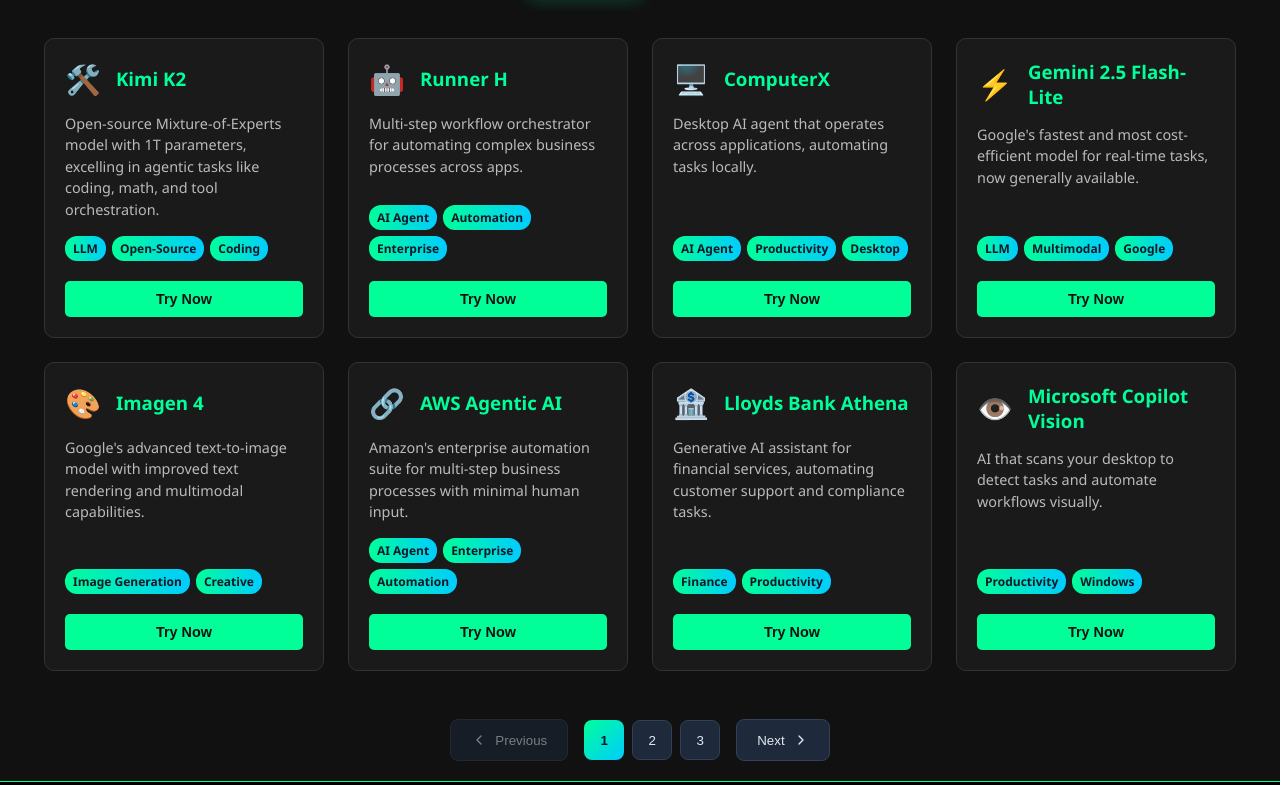
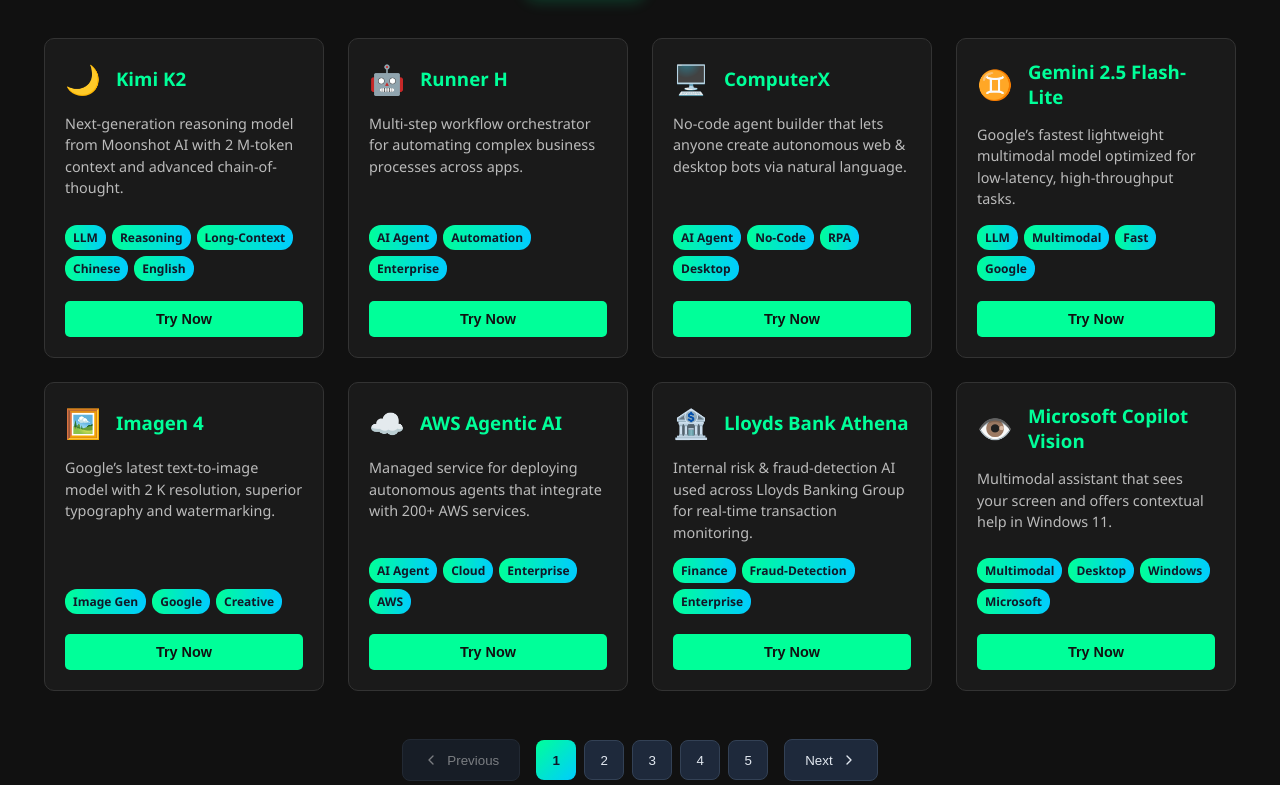
Before and after one commit to ThoratSanchit/ShaitaniKhopdi, a React (Vite) app: page /ai-tools in a window 1280 px wide. Shown: the part 455-1240 px from the top of the page. Built offline with nearby package versions, Linux system fonts and the light colour scheme.

Commit message:
Ai tool updated

```diff
--- a/src/data/aiTools.js
+++ b/src/data/aiTools.js
@@ -2,12 +2,11 @@
   {
     "id": 1,
     "name": "Kimi K2",
-    "description": "Open-source Mixture-of-Experts model with 1T parameters, excelling in agentic tasks like coding, math, and tool orchestration.",
-    "tags": ["LLM", "Open-Source", "Coding"],
-    "category": "llm",
-    "icon": "🛠️",
-    "link": "https://kimi.com",
-    "image": "https://images.unsplash.com/photo-1620712943543-bcc4688e7485?auto=format&fit=crop&w=800&q=60"
+    "description": "Next-generation reasoning model from Moonshot AI with 2 M-token context and advanced chain-of-thought.",
+    "tags": ["LLM", "Reasoning", "Long-Context", "Chinese", "English"],
+    "category": "foundation",
+    "icon": "🌙",
+    "link": "https://www.kimi.com/"
   },
   {
     "id": 2,
@@ -16,189 +15,350 @@
     "tags": ["AI Agent", "Automation", "Enterprise"],
     "category": "productivity",
     "icon": "🤖",
-    "link": "https://www.hcompany.ai/api",
-    "image": "https://images.unsplash.com/photo-1551288049-bebda4e38f71?auto=format&fit=crop&w=800&q=60"
+    "link": "https://www.hcompany.ai/"
   },
   {
     "id": 3,
     "name": "ComputerX",
-    "description": "Desktop AI agent that operates across applications, automating tasks locally.",
-    "tags": ["AI Agent", "Productivity", "Desktop"],
+    "description": "No-code agent builder that lets anyone create autonomous web & desktop bots via natural language.",
+    "tags": ["AI Agent", "No-Code", "RPA", "Desktop"],
     "category": "productivity",
     "icon": "🖥️",
-    "link": "https://computerx.ai/api",
-    "image": "https://images.unsplash.com/photo-1516321318423-f06f85e504b3?auto=format&fit=crop&w=800&q=60"
+    "link": "https://computerx.io/"
   },
   {
     "id": 4,
     "name": "Gemini 2.5 Flash-Lite",
-    "description": "Google's fastest and most cost-efficient model for real-time tasks, now generally available.",
-    "tags": ["LLM", "Multimodal", "Google"],
-    "category": "llm",
-    "icon": "⚡",
-    "link": "https://ai.google.dev",
-    "image": "https://images.unsplash.com/photo-1581833971358-2c8b550f87b3?auto=format&fit=crop&w=800&q=60"
+    "description": "Google’s fastest lightweight multimodal model optimized for low-latency, high-throughput tasks.",
+    "tags": ["LLM", "Multimodal", "Fast", "Google"],
+    "category": "foundation",
+    "icon": "♊",
+    "link": "https://ai.google.dev/gemini"
   },
   {
     "id": 5,
     "name": "Imagen 4",
-    "description": "Google's advanced text-to-image model with improved text rendering and multimodal capabilities.",
-    "tags": ["Image Generation", "Creative"],
-    "category": "image",
-    "icon": "🎨",
-    "link": "https://firefly.adobe.com/api",
-    "image": "https://images.unsplash.com/photo-1574375927938-d5a98e8ffe85?auto=format&fit=crop&w=800&q=60"
+    "description": "Google’s latest text-to-image model with 2 K resolution, superior typography and watermarking.",
+    "tags": ["Image Gen", "Google", "Creative"],
+    "category": "creative",
+    "icon": "🖼️",
+    "link": "https://ai.google.dev/gemini/imagen"
   },
   {
     "id": 6,
     "name": "AWS Agentic AI",
-    "description": "Amazon's enterprise automation suite for multi-step business processes with minimal human input.",
-    "tags": ["AI Agent", "Enterprise", "Automation"],
+    "description": "Managed service for deploying autonomous agents that integrate with 200+ AWS services.",
+    "tags": ["AI Agent", "Cloud", "Enterprise", "AWS"],
     "category": "productivity",
-    "icon": "🔗",
-    "link": "https://aws.amazon.com/agentic-ai",
-    "image": "https://images.unsplash.com/photo-1551288049-bebda4e38f71?auto=format&fit=crop&w=800&q=60"
+    "icon": "☁️",
+    "link": "https://aws.amazon.com/q/agentic-ai/"
   },
   {
     "id": 7,
     "name": "Lloyds Bank Athena",
-    "description": "Generative AI assistant for financial services, automating customer support and compliance tasks.",
-    "tags": ["Finance", "Productivity"],
-    "category": "productivity",
+    "description": "Internal risk & fraud-detection AI used across Lloyds Banking Group for real-time transaction monitoring.",
+    "tags": ["Finance", "Fraud-Detection", "Enterprise"],
+    "category": "vertical",
     "icon": "🏦",
-    "link": "https://www.lloydsbank.com/athena",
-    "image": "https://images.unsplash.com/photo-1601597111158-2fceff292cdc?auto=format&fit=crop&w=800&q=60"
+    "link": "https://www.lloydsbankinggroup.com/"
   },
   {
     "id": 8,
     "name": "Microsoft Copilot Vision",
-    "description": "AI that scans your desktop to detect tasks and automate workflows visually.",
-    "tags": ["Productivity", "Windows"],
+    "description": "Multimodal assistant that sees your screen and offers contextual help in Windows 11.",
+    "tags": ["Multimodal", "Desktop", "Windows", "Microsoft"],
     "category": "productivity",
     "icon": "👁️",
-    "link": "https://www.microsoft.com/copilot",
-    "image": "https://images.unsplash.com/photo-1516321318423-f06f85e504b3?auto=format&fit=crop&w=800&q=60"
+    "link": "https://support.microsoft.com/copilot-vision"
   },
   {
     "id": 9,
     "name": "Thinking Machines",
-    "description": "Mira Murati's $10B-valued startup focused on autonomous agentic AI for enterprise decision-making.",
-    "tags": ["AI Agents", "Enterprise"],
-    "category": "productivity",
+    "description": "Open-source research lab creating interpretable and steerable foundation models.",
+    "tags": ["Research", "Open-Source", "Interpretability"],
+    "category": "research",
     "icon": "🧠",
-    "link": "https://thinkingmachines.ai",
-    "image": "https://images.unsplash.com/photo-1620712943543-b0712943543?auto=format&fit=crop&w=800&q=60"
+    "link": "https://thinkingmachines.ai/"
   },
   {
     "id": 10,
     "name": "SoundHound Healthcare",
-    "description": "Voice AI assistant for clinics, handling patient intake and scheduling via natural language.",
-    "tags": ["Voice", "Healthcare"],
-    "category": "audio",
-    "icon": "🎙️",
-    "link": "https://www.soundhound.com/healthcare",
-    "image": "https://images.unsplash.com/photo-1478737270239-2f02b77fc618?auto=format&fit=crop&w=800&q=60"
+    "description": "Voice-AI platform purpose-built for HIPAA-compliant clinical workflows and patient engagement.",
+    "tags": ["Healthcare", "Voice", "HIPAA", "Enterprise"],
+    "category": "vertical",
+    "icon": "🗣️",
+    "link": "https://www.soundhound.com/healthcare"
   },
   {
     "id": 11,
     "name": "Google Veo 3",
-    "description": "AI video generator with audio synthesis, ideal for creative storytelling and marketing.",
-    "tags": ["Video", "Creative"],
-    "category": "video",
+    "description": "State-of-the-art 8-sec 720p video generation with natively synchronized audio and lip-sync.",
+    "tags": ["Video Gen", "Audio", "Creative", "Google"],
+    "category": "creative",
     "icon": "🎬",
-    "link": "https://ai.google/veo",
-    "image": "https://images.unsplash.com/photo-1536240478700-b869070f9279?auto=format&fit=crop&w=800&q=60"
+    "link": "https://ai.google.dev/gemini/veo"
   },
   {
     "id": 12,
     "name": "AlphaGenome",
-    "description": "Google's DNA sequence model for predicting regulatory variants, available for non-commercial research.",
-    "tags": ["Biotech", "Science"],
+    "description": "DeepMind’s unified genomic foundation model predicting variant impact on gene regulation.",
+    "tags": ["Genomics", "DeepMind", "Research"],
     "category": "research",
     "icon": "🧬",
-    "link": "https://alphagenome.google",
-    "image": "https://images.unsplash.com/photo-1581094794329-c8112a89af12?auto=format&fit=crop&w=800&q=60"
+    "link": "https://deepmind.google/discover/blog/alphagenome/"
   },
   {
     "id": 13,
     "name": "Delta Airlines AI",
-    "description": "Optimizes flight routes, baggage handling, and passenger experiences using real-time AI.",
-    "tags": ["Logistics", "Travel"],
-    "category": "productivity",
+    "description": "Operational AI suite for predictive maintenance, crew scheduling and dynamic pricing at Delta.",
+    "tags": ["Aviation", "Operations", "Enterprise"],
+    "category": "vertical",
     "icon": "✈️",
-    "link": "https://www.delta.com/ai",
-    "image": "https://images.unsplash.com/photo-1436491865332-7a61a109cc05?auto=format&fit=crop&w=800&q=60"
+    "link": "https://news.delta.com/ai-innovation"
   },
   {
     "id": 14,
     "name": "Bloomberg Government AI",
-    "description": "Converts federal budget documents into actionable data for faster decision-making.",
-    "tags": ["Government", "Data"],
-    "category": "research",
-    "icon": "📊",
-    "link": "https://www.bloomberggovernment.com/ai",
-    "image": "https://images.unsplash.com/photo-1551288049-bebda4e38f71?auto=format&fit=crop&w=800&q=60"
+    "description": "Legislative analytics platform that transforms bills, hearings and filings into actionable insights.",
+    "tags": ["Government", "Legal", "Finance", "Enterprise"],
+    "category": "vertical",
+    "icon": "🏛️",
+    "link": "https://www.bloomberg.com/government"
   },
   {
     "id": 15,
     "name": "Singapore Materials AI",
-    "description": "Accelerates discovery of sustainable materials using AI simulations.",
-    "tags": ["Science", "Sustainability"],
+    "description": "National program leveraging AI to design next-gen sustainable materials and battery chemistries.",
+    "tags": ["Materials", "Sustainability", "Research"],
     "category": "research",
-    "icon": "🔬",
-    "link": "https://www.a-star.edu.sg/materials-ai",
-    "image": "https://images.unsplash.com/photo-1605000797499-95a51c5269ae?auto=format&fit=crop&w=800&q=60"
+    "icon": "🔋",
+    "link": "https://www.aisingapore.org/materials-ai"
   },
   {
     "id": 16,
     "name": "Pentagon Military AI",
-    "description": "Partners with tech firms to enhance battlefield logistics and threat analysis.",
-    "tags": ["Defense", "AI Agents"],
-    "category": "research",
-    "icon": "🛡️",
-    "link": "https://www.defense.gov/ai",
-    "image": "https://images.unsplash.com/photo-1534796636912-3b95b3ab5986?auto=format&fit=crop&w=800&q=60"
+    "description": "Classified portfolio of DoD AI programs including Project Maven and autonomous drone swarms.",
+    "tags": ["Defense", "Security", "Government"],
+    "category": "vertical",
+    "icon": "🎖️",
+    "link": "https://www.defense.gov/ai/"
   },
   {
     "id": 17,
     "name": "GPT-4.5",
-    "description": "OpenAI's latest multimodal model with improved reasoning and emotional intelligence.",
-    "tags": ["LLM", "Multimodal"],
-    "category": "llm",
+    "description": "OpenAI’s latest GPT-series model with enhanced reasoning, multimodal understanding and lower cost.",
+    "tags": ["LLM", "Multimodal", "OpenAI"],
+    "category": "foundation",
     "icon": "🤖",
-    "link": "https://openai.com/gpt-4.5",
-    "image": "https://images.unsplash.com/photo-1620712943543-bcc4688e7485?auto=format&fit=crop&w=800&q=60"
+    "link": "https://openai.com/index/gpt-4-5/"
   },
   {
     "id": 18,
     "name": "Claude 3.7 Sonnet",
-    "description": "Anthropic's coding-optimized LLM with extended thinking mode for complex tasks.",
-    "tags": ["LLM", "Coding"],
-    "category": "code",
-    "icon": "🧮",
-    "link": "https://claude.ai",
-    "image": "https://images.unsplash.com/photo-1555066931-4365d14bab8c?auto=format&fit=crop&w=800&q=60"
+    "description": "Anthropic’s most capable public model, featuring hybrid reasoning and a 200 K-token context window.",
+    "tags": ["LLM", "Reasoning", "Anthropic"],
+    "category": "foundation",
+    "icon": "🟢",
+    "link": "https://claude.ai/"
   },
   {
     "id": 19,
     "name": "Grok 3",
-    "description": "xAI's uncensored model with advanced reasoning and real-time X (Twitter) integration.",
-    "tags": ["LLM", "Social"],
-    "category": "llm",
-    "icon": "🦊",
-    "link": "https://grok.x.ai",
-    "image": "https://images.unsplash.com/photo-1611224923853-80b023f02d71?auto=format&fit=crop&w=800&q=60"
+    "description": "xAI’s reasoning-first model with real-time 𝕏 data access and 128 K-token context.",
+    "tags": ["LLM", "Reasoning", "Real-Time", "xAI"],
+    "category": "foundation",
+    "icon": "🪓",
+    "link": "https://grok.x.ai/"
   },
   {
     "id": 20,
     "name": "Stable Diffusion 3.5",
-    "description": "Open-source image generator with enhanced quality for UI mockups and technical illustrations.",
-    "tags": ["Image Generation", "Open-Source"],
-    "category": "image",
+    "description": "Stability AI’s open-weights image model delivering photorealism and typography in one forward pass.",
+    "tags": ["Image Gen", "Open-Source", "Creative"],
+    "category": "creative",
     "icon": "🎨",
-    "link": "https://stablediffusion.com",
-    "image": "https://images.unsplash.com/photo-1618005182384-a83a8bd57fbe?auto=format&fit=crop&w=800&q=60"
+    "link": "https://stability.ai/stable-diffusion-3-5"
+  },
+  {
+    "id": 21,
+    "name": "Gemini 2.5 Pro",
+    "description": "Google’s flagship reasoning model with 1 M-token context and best-in-class multimodal performance.",
+    "tags": ["LLM", "Reasoning", "Multimodal", "Google"],
+    "category": "foundation",
+    "icon": "♊",
+    "link": "https://ai.google.dev/gemini"
+  },
+  {
+    "id": 22,
+    "name": "DeepSeek R1",
+    "description": "Open-weights reasoning model rivaling GPT-4.5 at 1/10th the cost; supports 128 K context.",
+    "tags": ["LLM", "Reasoning", "Open-Source", "Chinese"],
+    "category": "foundation",
+    "icon": "🔍",
+    "link": "https://www.deepseek.com/"
+  },
+  {
+    "id": 23,
+    "name": "Llama 4 405B",
+    "description": "Meta’s largest open-source LLM with native multimodal capabilities and 128 K-token context.",
+    "tags": ["LLM", "Multimodal", "Open-Source", "Meta"],
+    "category": "foundation",
+    "icon": "🦙",
+    "link": "https://llama.meta.com/llama4"
+  },
+  {
+    "id": 24,
+    "name": "Mistral Large 2",
+    "description": "French 123 B-parameter powerhouse excelling at code, math and multilingual tasks.",
+    "tags": ["LLM", "Code", "Multilingual", "French"],
+    "category": "foundation",
+    "icon": "🌬️",
+    "link": "https://mistral.ai/news/mistral-large-2"
+  },
+  {
+    "id": 25,
+    "name": "Qwen 3 235B",
+    "description": "Alibaba’s bilingual flagship with state-of-the-art reasoning and 128 K-token support.",
+    "tags": ["LLM", "Bilingual", "Open-Source", "Alibaba"],
+    "category": "foundation",
+    "icon": "🐉",
+    "link": "https://qwenlm.github.io/blog/qwen3"
+  },
+  {
+    "id": 26,
+    "name": "Claude 4 Opus",
+    "description": "Anthropic’s upcoming top-tier model; early API partners report 72.7 % SWE-bench coding scores.",
+    "tags": ["LLM", "Coding", "Anthropic"],
+    "category": "foundation",
+    "icon": "🟢",
+    "link": "https://anthropic.com/news/claude-4-family"
+  },
+  {
+    "id": 27,
+    "name": "OpenAI o3",
+    "description": "Specialized reasoning model released April 2025; 200 K context, 69 % SWE-bench agentic coding.",
+    "tags": ["LLM", "Reasoning", "OpenAI"],
+    "category": "foundation",
+    "icon": "🤖",
+    "link": "https://openai.com/index/introducing-o3"
+  },
+  {
+    "id": 28,
+    "name": "DALL·E 3",
+    "description": "OpenAI’s flagship image generator integrated into ChatGPT Plus and the API.",
+    "tags": ["Image Gen", "OpenAI", "Creative"],
+    "category": "creative",
+    "icon": "🎨",
+    "link": "https://openai.com/dall-e-3"
+  },
+  {
+    "id": 29,
+    "name": "Sora Turbo",
+    "description": "OpenAI’s 20-second 1080p video generator available to Plus/Pro users.",
+    "tags": ["Video Gen", "OpenAI", "Creative"],
+    "category": "creative",
+    "icon": "🎥",
+    "link": "https://openai.com/sora"
+  },
+  {
+    "id": 30,
+    "name": "Midjourney v7",
+    "description": "Independent research lab’s ultra-realistic image model with style-reference and character consistency.",
+    "tags": ["Image Gen", "Independent", "Creative"],
+    "category": "creative",
+    "icon": "🌌",
+    "link": "https://www.midjourney.com/"
+  },
+  {
+    "id": 31,
+    "name": "Flux 1.1 Pro",
+    "description": "Black Forest Labs’ open-weights model delivering SOTA prompt adherence and typography.",
+    "tags": ["Image Gen", "Open-Source", "Creative"],
+    "category": "creative",
+    "icon": "⚡",
+    "link": "https://blackforestlabs.ai/flux-1-1-pro"
+  },
+  {
+    "id": 32,
+    "name": "Runway Gen-3 Alpha Turbo",
+    "description": "10-second 720p video generator with fine-grained camera and motion controls.",
+    "tags": ["Video Gen", "Creative", "Runway"],
+    "category": "creative",
+    "icon": "🛤️",
+    "link": "https://runwayml.com/gen3"
+  },
+  {
+    "id": 33,
+    "name": "ElevenLabs Voice AI",
+    "description": "Production-grade text-to-speech, voice cloning and dubbing in 32 languages.",
+    "tags": ["Voice", "Multilingual", "Creative"],
+    "category": "creative",
+    "icon": "🔊",
+    "link": "https://elevenlabs.io"
+  },
+  {
+    "id": 34,
+    "name": "Cohere Command R+",
+    "description": "128 K-context retrieval-augmented LLM optimized for enterprise RAG and tool use.",
+    "tags": ["LLM", "RAG", "Enterprise", "Cohere"],
+    "category": "productivity",
+    "icon": "📚",
+    "link": "https://cohere.com/command-r-plus"
+  },
+  {
+    "id": 35,
+    "name": "Perplexity Sonar",
+    "description": "Real-time web-search LLM with citations and up-to-date knowledge.",
+    "tags": ["LLM", "Search", "Real-Time", "Perplexity"],
+    "category": "productivity",
+    "icon": "🔍",
+    "link": "https://www.perplexity.ai"
+  },
+  {
+    "id": 36,
+    "name": "AutoGPT Agent",
+    "description": "Open-source framework for spinning up fully autonomous goal-driven agents.",
+    "tags": ["AI Agent", "Open-Source", "Framework"],
+    "category": "productivity",
+    "icon": "🤖",
+    "link": "https://agpt.co"
+  },
+  {
+    "id": 37,
+    "name": "Hugging Face Transformers",
+    "description": "Library & hub hosting 500 k+ open-source models and datasets.",
+    "tags": ["Hub", "Open-Source", "Community"],
+    "category": "research",
+    "icon": "🤗",
+    "link": "https://huggingface.co"
+  },
+  {
+    "id": 38,
+    "name": "OpenRouter",
+    "description": "Universal gateway that unifies 200+ LLMs behind a single API key.",
+    "tags": ["Gateway", "Multi-Provider", "API"],
+    "category": "productivity",
+    "icon": "🔄",
+    "link": "https://openrouter.ai"
+  },
+  {
+    "id": 39,
+    "name": "LangChain",
+    "description": "Framework for building context-aware reasoning applications with LLMs.",
+    "tags": ["Framework", "Open-Source", "Chain-of-Thought"],
+    "category": "productivity",
+    "icon": "⛓️",
+    "link": "https://langchain.com"
+  },
+  {
+    "id": 40,
+    "name": "LangGraph",
+    "description": "Library for creating cyclic, stateful multi-agent workflows on top of LangChain.",
+    "tags": ["AI Agent", "Workflow", "Open-Source"],
+    "category": "productivity",
+    "icon": "🕸️",
+    "link": "https://langchain-ai.github.io/langgraph"
   }
-];
+]
 
 export default aiTools;
```
